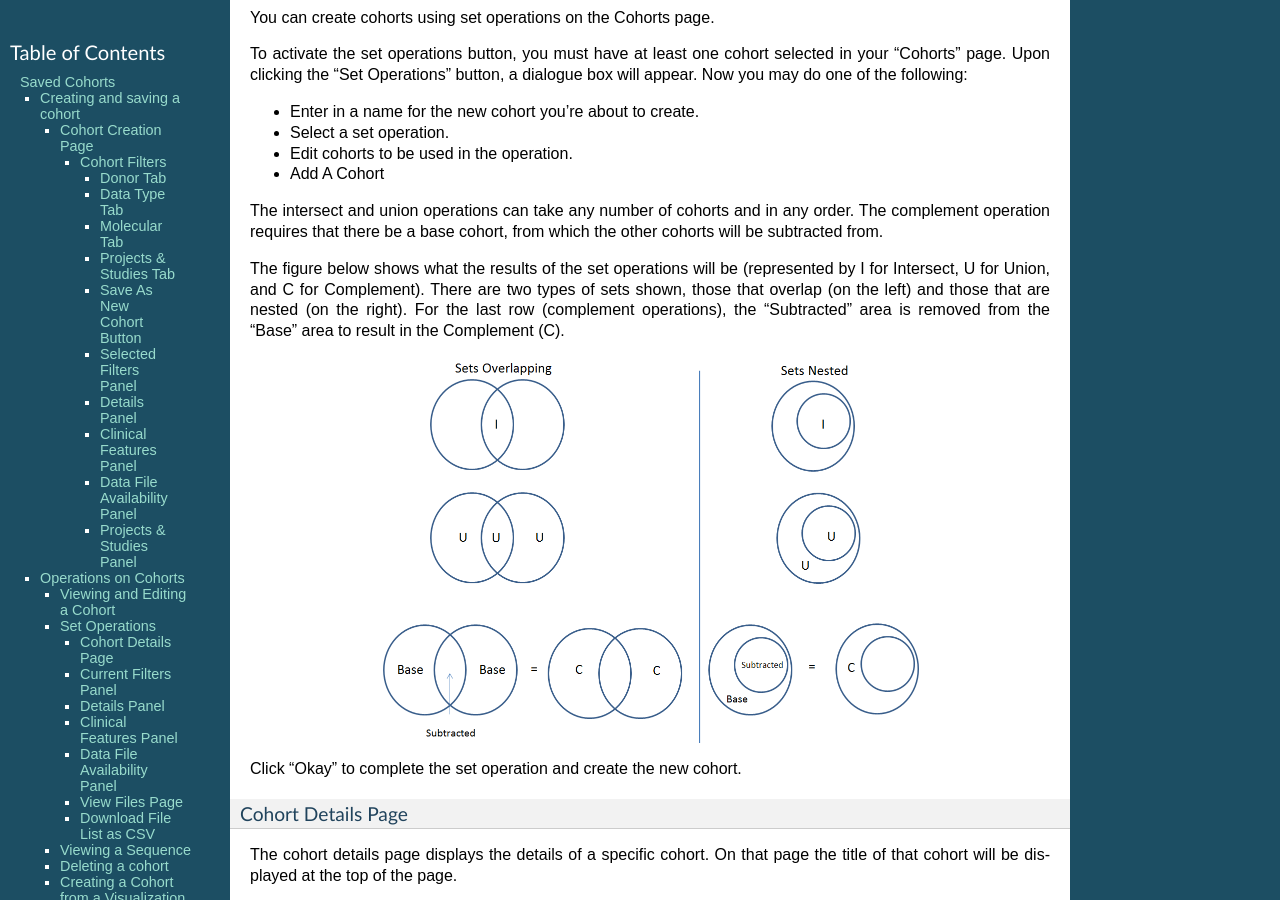
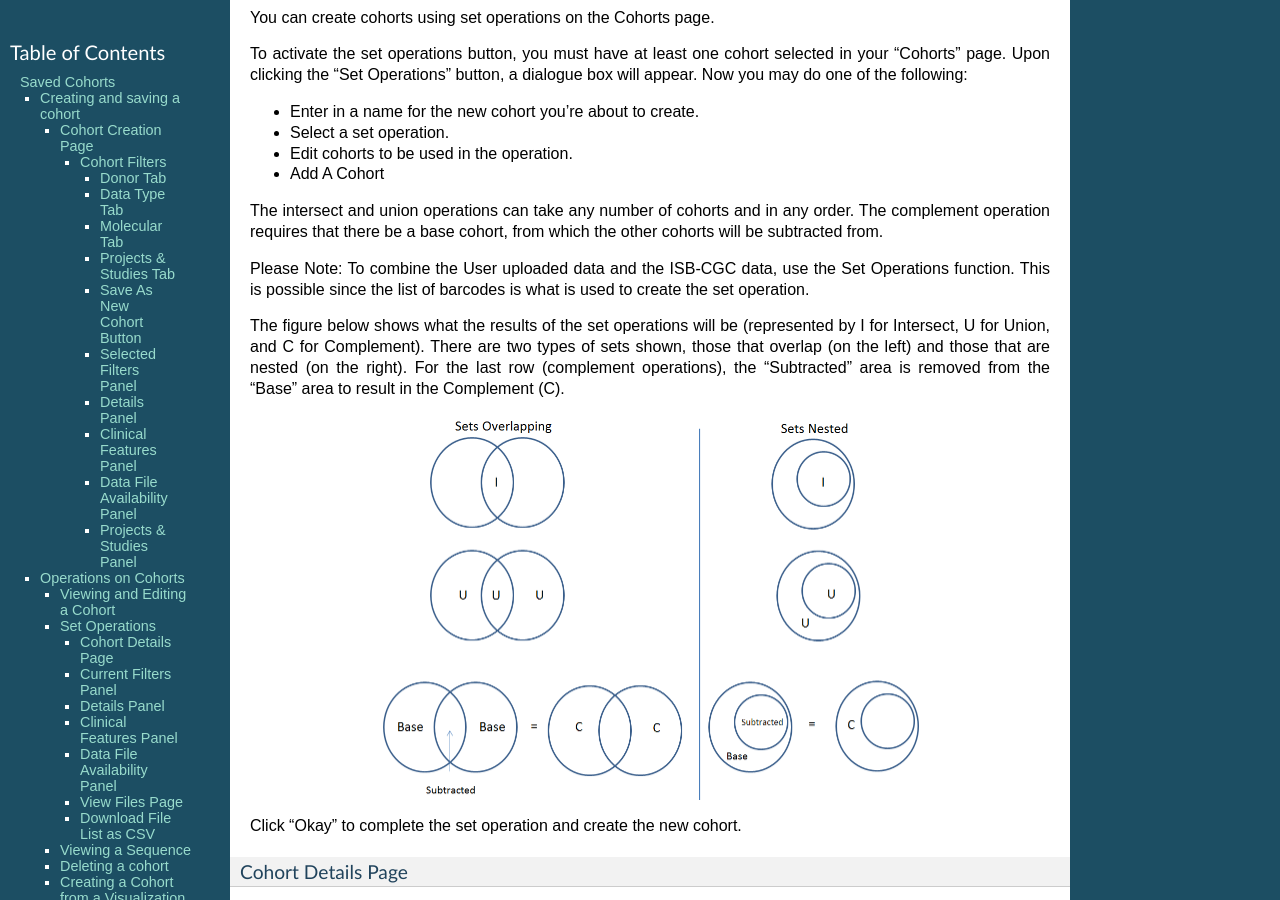
Before and after one commit to isb-cgc/readthedocs, a Sphinx documentation site: the page built from docs/source/sections/webapp/Saved-Cohorts.rst, in a window 1280 px wide and 900 px high, scrolled down 3506 px. Built offline with Sphinx 7.4.7, drawn with Linux system fonts in a browser that asks for light colours.

Commit message:
Update Saved-Cohorts.rst

```diff
--- a/docs/source/sections/webapp/Saved-Cohorts.rst
+++ b/docs/source/sections/webapp/Saved-Cohorts.rst
@@ -171,6 +171,8 @@ button, a dialogue box will appear. Now you may do one of the following:
 The intersect and union operations can take any number of cohorts and in any order.
 The complement operation requires that there be a base cohort, from which the other cohorts will be subtracted from.
 
+Please Note: To combine the User uploaded data and the ISB-CGC data, use the Set Operations function. This is possible since the list of barcodes is what is used to create the set operation.
+
 The figure below shows what the results of the set operations will be (represented by I for Intersect, U for Union, and C for Complement).  There are two types of sets shown, those that overlap (on the left) and those that are nested (on the right).  For the last row (complement operations), the "Subtracted" area is removed from the "Base" area to result in the Complement (C).
 
 .. image:: SetOperations.PNG
```
